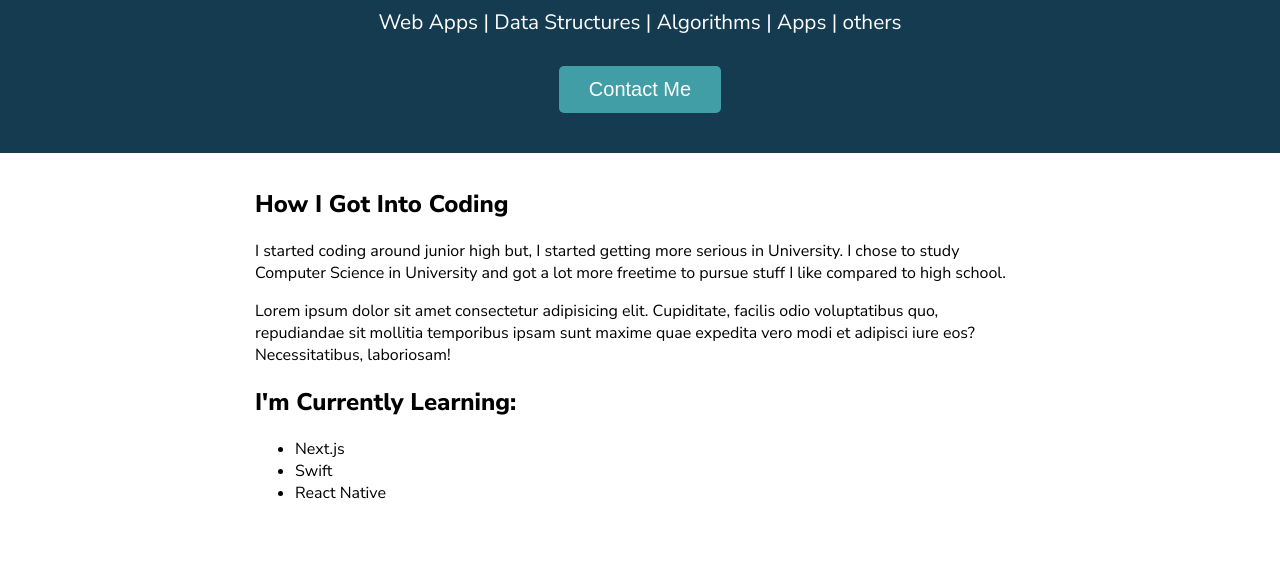
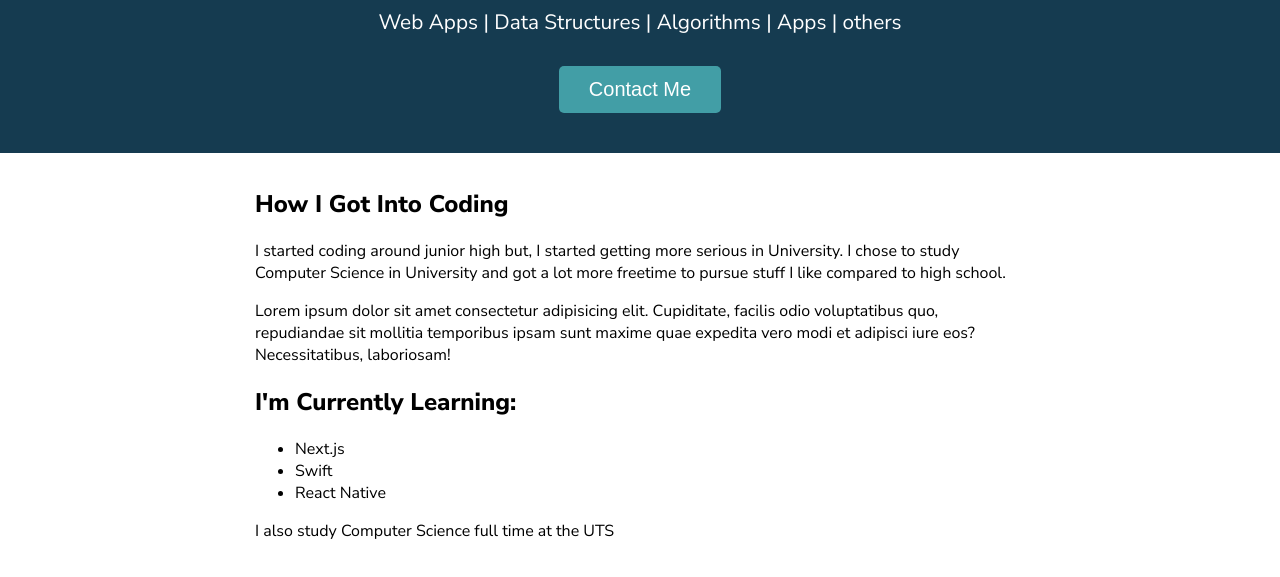
Before and after one commit to felixhal/felixhal.github.io, a plain HTML site: page portfolio.html in a window 1280 px wide. Shown: the part 141-718 px from the top of the page. Drawn offline with Linux system fonts and the light colour scheme.

Commit message:
Added uni

```diff
--- a/portfolio.html
+++ b/portfolio.html
@@ -54,7 +54,7 @@ L<!DOCTYPE html>
         <li>React Native</li>
       </ul>
 
-      <p></p>
+      <p>I also study Computer Science full time at the UTS</p>
     </div>
 
     <!--Modal-->
```
